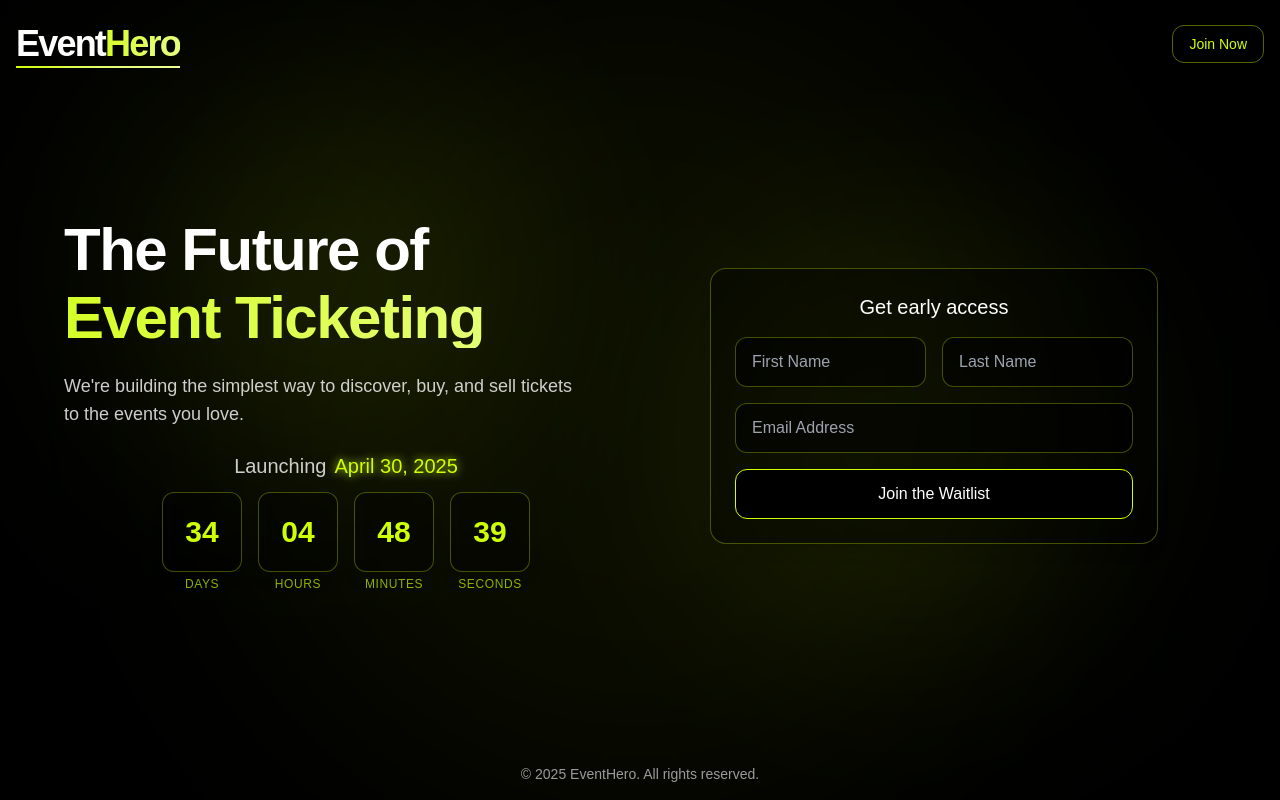
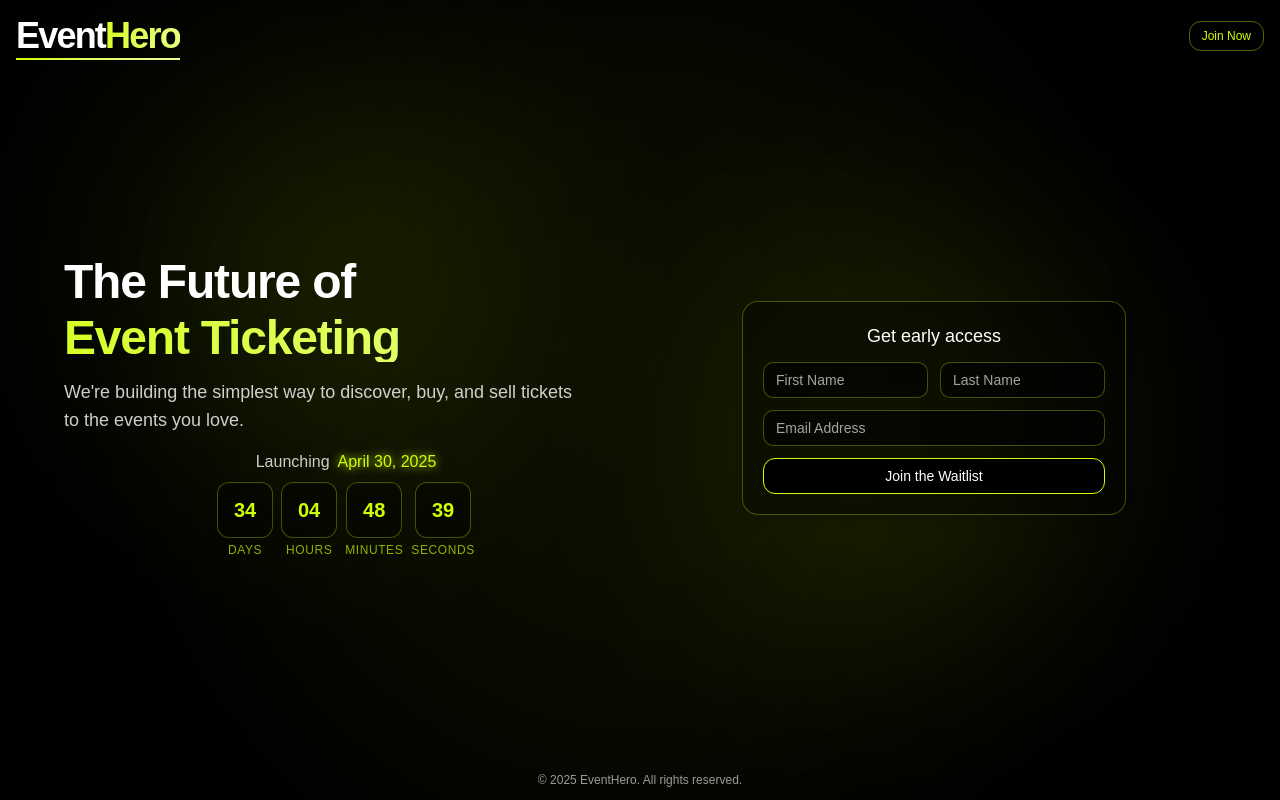
Before and after one commit to RendaniXcode/eventherocountdown, a React (Vite) app: page / in a window 1280 px wide. Built offline with nearby package versions, Linux system fonts and the light colour scheme.

Commit message:
Refactor: Improve form readability and styling
- Reduced form font size by 15%.
- Used light font weight for form text.
- Applied bold font weight where appropriate.
- Improved overall form clarity and readability.

```diff
--- a/src/components/Countdown.tsx
+++ b/src/components/Countdown.tsx
@@ -52,20 +52,20 @@ const Countdown: React.FC = () => {
 
   return (
     <div className="flex flex-col items-center animate-slide-up" style={{ animationDelay: '0.3s' }}>
-      <h2 className="text-xl font-light mb-3 text-center">
+      <h2 className="text-base font-light mb-2 text-center">
         <span className="opacity-80">Launching</span>
         <span className="ml-2 text-glow text-neon-yellow">April 30, 2025</span>
       </h2>
 
-      <div className="flex flex-wrap justify-center gap-2 md:gap-4">
+      <div className="flex flex-wrap justify-center gap-2">
         {timeUnits.map((unit, index) => (
           <div
             key={unit.label}
             className="flex flex-col items-center"
             style={{ animationDelay: `${0.4 + index * 0.1}s` }}
           >
-            <div className="glass-card w-16 h-16 md:w-20 md:h-20 rounded-lg flex items-center justify-center animate-slide-up border border-neon-yellow/30">
-              <span className="text-2xl md:text-3xl font-bold text-neon-yellow">
+            <div className="glass-card w-14 h-14 rounded-lg flex items-center justify-center animate-slide-up border border-neon-yellow/30">
+              <span className="text-xl font-bold text-neon-yellow">
                 {unit.value.toString().padStart(2, '0')}
               </span>
             </div>
--- a/src/components/SignupForm.tsx
+++ b/src/components/SignupForm.tsx
@@ -1,6 +1,8 @@
 
 import React, { useState } from 'react';
 import { useToast } from "@/hooks/use-toast";
+import { Input } from '@/components/ui/input';
+import { Button } from '@/components/ui/button';
 
 const SignupForm: React.FC = () => {
   const [formData, setFormData] = useState({
@@ -47,30 +49,30 @@ const SignupForm: React.FC = () => {
   };
 
   return (
-    <div className="w-full max-w-md animate-slide-up" style={{ animationDelay: '0.6s' }}>
-      <div className="glass-card rounded-2xl p-6 border border-neon-yellow/30">
-        <h3 className="text-xl font-medium mb-4 text-center">Get early access</h3>
+    <div className="w-full max-w-sm animate-slide-up" style={{ animationDelay: '0.6s' }}>
+      <div className="glass-card rounded-2xl p-5 border border-neon-yellow/30">
+        <h3 className="text-lg font-medium mb-3 text-center text-white">Get early access</h3>
 
-        <form onSubmit={handleSubmit} className="space-y-4">
-          <div className="grid grid-cols-2 gap-4">
+        <form onSubmit={handleSubmit} className="space-y-3">
+          <div className="grid grid-cols-2 gap-3">
             <div>
-              <input
+              <Input
                 type="text"
                 name="firstName"
                 placeholder="First Name"
                 required
-                className="form-input bg-black/60 text-white border-neon-yellow/30 focus:border-neon-yellow focus:ring-neon-yellow"
+                className="h-9 text-sm bg-black/60 text-white border-neon-yellow/30 focus:border-neon-yellow focus:ring-neon-yellow"
                 value={formData.firstName}
                 onChange={handleChange}
               />
             </div>
             <div>
-              <input
+              <Input
                 type="text"
                 name="lastName"
                 placeholder="Last Name"
                 required
-                className="form-input bg-black/60 text-white border-neon-yellow/30 focus:border-neon-yellow focus:ring-neon-yellow"
+                className="h-9 text-sm bg-black/60 text-white border-neon-yellow/30 focus:border-neon-yellow focus:ring-neon-yellow"
                 value={formData.lastName}
                 onChange={handleChange}
               />
@@ -78,24 +80,24 @@ const SignupForm: React.FC = () => {
           </div>
 
           <div>
-            <input
+            <Input
               type="email"
               name="email"
               placeholder="Email Address"
               required
-              className="form-input bg-black/60 text-white border-neon-yellow/30 focus:border-neon-yellow focus:ring-neon-yellow"
+              className="h-9 text-sm bg-black/60 text-white border-neon-yellow/30 focus:border-neon-yellow focus:ring-neon-yellow"
               value={formData.email}
               onChange={handleChange}
             />
           </div>
 
-          <button
+          <Button
             type="submit"
             disabled={loading}
-            className="w-full py-3 px-4 bg-black border border-neon-yellow rounded-lg font-medium transition-all duration-300 button-glow hover:text-neon-yellow disabled:opacity-50 disabled:pointer-events-none text-white"
+            className="w-full h-9 py-0 px-4 bg-black text-sm border border-neon-yellow rounded-lg font-medium transition-all duration-300 button-glow hover:text-neon-yellow disabled:opacity-50 disabled:pointer-events-none text-white"
           >
             {loading ? "Joining..." : "Join the Waitlist"}
-          </button>
+          </Button>
         </form>
       </div>
     </div>
--- a/src/pages/Index.tsx
+++ b/src/pages/Index.tsx
@@ -18,12 +18,12 @@ const Index = () => {
       {/* Content */}
       <div className="container mx-auto px-4 h-full flex flex-col relative z-10">
         {/* Header */}
-        <header className="flex justify-between items-center pt-6 animate-slide-up">
+        <header className="flex justify-between items-center pt-4 animate-slide-up">
           <Logo />
 
           <a
             href="#signup"
-            className="py-2 px-4 border border-neon-yellow/40 rounded-lg text-sm hover:bg-neon-yellow/5 transition-colors text-neon-yellow"
+            className="py-1.5 px-3 border border-neon-yellow/40 rounded-lg text-xs hover:bg-neon-yellow/5 transition-colors text-neon-yellow font-light"
           >
             Join Now
           </a>
@@ -36,23 +36,23 @@ const Index = () => {
               initial={{ opacity: 0, y: 20 }}
               animate={{ opacity: 1, y: 0 }}
               transition={{ duration: 0.6 }}
-              className="flex flex-col justify-center space-y-6"
+              className="flex flex-col justify-center space-y-4"
             >
               <motion.div
                 initial={{ opacity: 0, scale: 0.9 }}
                 animate={{ opacity: 1, scale: 1 }}
                 transition={{ duration: 0.5, delay: 0.2 }}
               >
-                <h1 className="text-4xl md:text-5xl lg:text-6xl font-bold tracking-tight">
+                <h1 className="text-3xl md:text-4xl lg:text-5xl font-bold tracking-tight">
                   The Future of
-                  <span className="block mt-2 gradient-text from-neon-yellow via-neon-yellow2 to-neon-yellow4">
+                  <span className="block mt-2 gradient-text from-neon-yellow via-neon-yellow2 to-neon-yellow4 font-extrabold">
                     Event Ticketing
                   </span>
                 </h1>
               </motion.div>
 
               <motion.p
-                className="text-lg text-white/80 max-w-lg"
+                className="text-base md:text-lg text-white/80 max-w-lg font-light"
                 initial={{ opacity: 0 }}
                 animate={{ opacity: 1 }}
                 transition={{ duration: 0.5, delay: 0.4 }}
@@ -70,7 +70,7 @@ const Index = () => {
         </main>
 
         {/* Footer */}
-        <footer className="py-4 text-center text-white/60 text-sm animate-slide-up" style={{ animationDelay: '0.8s' }}>
+        <footer className="py-3 text-center text-white/60 text-xs animate-slide-up font-light" style={{ animationDelay: '0.8s' }}>
           <p>&copy; {new Date().getFullYear()} EventHero. All rights reserved.</p>
         </footer>
       </div>
```
